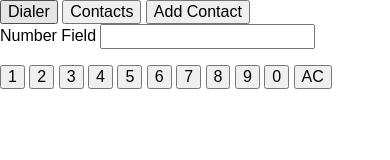
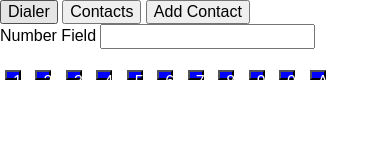
Before and after one commit to sfelton2k/sfelton2k.github.io, a plain HTML site: page index.html in a window 390 px wide. Both pictures are taken after a click on the button "Dialer". Drawn offline with nearby package versions, Linux system fonts and the light colour scheme.

Commit message:
test phone.css

```diff
--- a/index.html
+++ b/index.html
@@ -16,17 +16,17 @@
                     <label for = "NumberField">Number Field</label>
                     <input id = "NumberField" placeholder = "">
                 </form>
-                <button id = "one">1</button>
-                <button id = "two"  >2</button>
-                <button id = "three">3</button>
-                <button id = "four" >4</button>
-                <button id = "five" >5</button>
-                <button id = "six"  >6</button>
-                <button id = "seven">7</button>
-                <button id = "eight">8</button>
-                <button id = "nine" >9</button>
-                <button id = "zero" >0</button>
-                <button id = "clear">AC</button>
+                <button class = "numpad" id = "one"  >1</button>
+                <button class = "numpad" id = "two"  >2</button>
+                <button class = "numpad" id = "three">3</button>
+                <button class = "numpad" id = "four" >4</button>
+                <button class = "numpad" id = "five" >5</button>
+                <button class = "numpad" id = "six"  >6</button>
+                <button class = "numpad" id = "seven">7</button>
+                <button class = "numpad" id = "eight">8</button>
+                <button class = "numpad" id = "nine" >9</button>
+                <button class = "numpad" id = "zero" >0</button>
+                <button class = "numpad" id = "clear">AC</button>
             </div>
             <div id = "listContacts">
                 <table>
--- a/phone.css
+++ b/phone.css
@@ -0,0 +1 @@
+.numpad { width: 10px; height: 10px; background: blue; color: white; margin: 5px }
```
